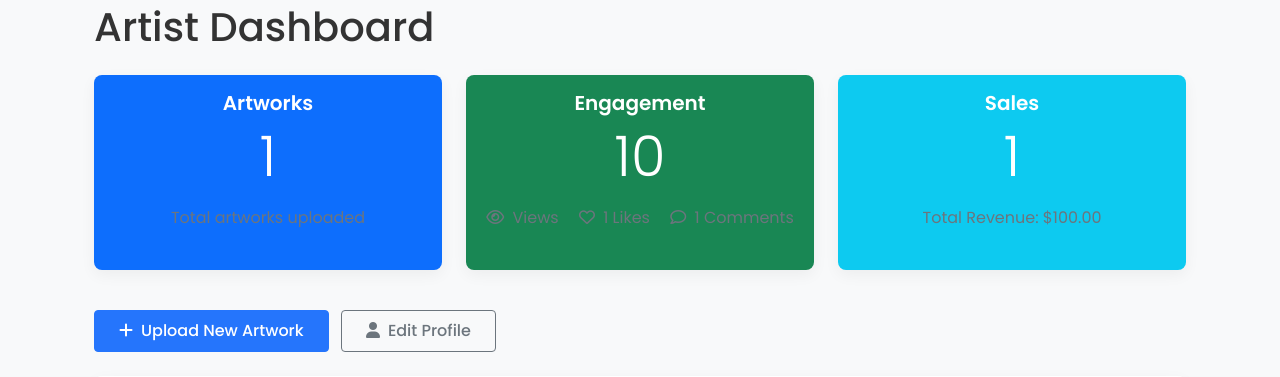
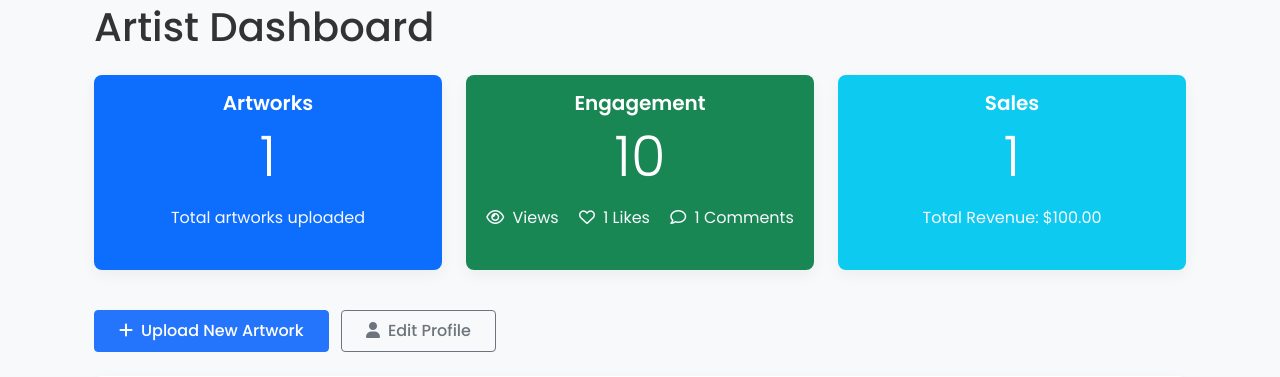
Before and after one commit to yule44ka/web-tech, a PHP site: page /artist/dashboard.php in a window 1280 px wide. Shown: the part 125-502 px from the top of the page. Run offline with PHP 8.4, Linux system fonts and the light colour scheme; a user stored in the database is signed in; data comes from the database, SQL or seed files in the repository; tables that the repository leaves empty hold one stand-in row (values such as "Sample post"); grey boxes marked "Sample" are stand-in pictures.

Commit message:
Change card-text color to ghostwhite
Updated the `.card-text` color from `#6c757d` to `ghostwhite` for improved readability and a cleaner design. This aligns with the overall theme of the UI.

```diff
--- a/css/style.css
+++ b/css/style.css
@@ -85,7 +85,7 @@ a:hover {
 }
 
 .card-text {
-    color: #6c757d;
+    color: ghostwhite;
 }
 
 .card-footer {
```
